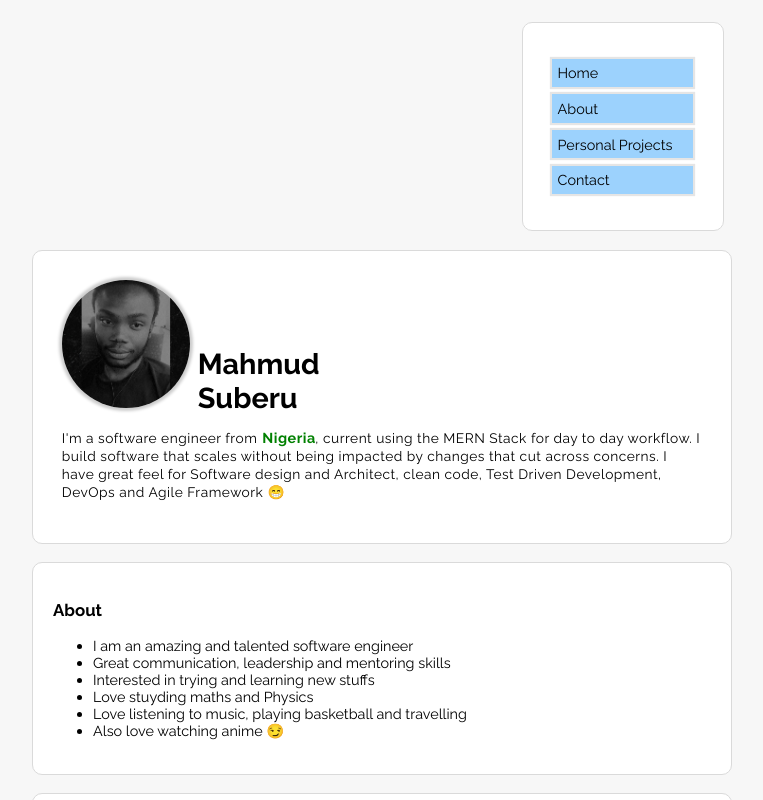
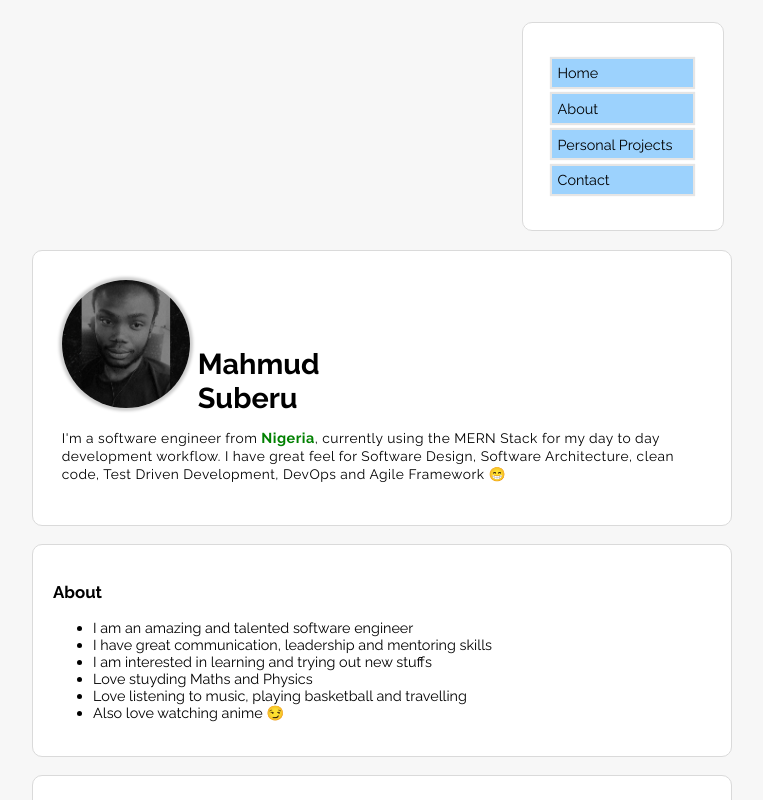
Before and after one commit to merhmood/merhmood.github.io, a React (Create React App) app: page / in a window 1280 px wide. Shown: the top 800 px of the page, without its empty margins (258-1021 px from the left). Built offline with nearby package versions, Linux system fonts and the light colour scheme.

Commit message:
fixed nigeria span

```diff
--- a/src/App.css
+++ b/src/App.css
@@ -84,6 +84,12 @@ body {
   line-height: 18px;
   letter-spacing: 0.5px;
 }
+.app .home .my-self p span {
+  color: green;
+  margin-left: 0;
+  font-size: 0.9rem;
+  display: inline;
+}
 @media screen and (max-width: 500px) {
   .app .home .my-self span {
     display: block;
--- a/src/components/About.tsx
+++ b/src/components/About.tsx
@@ -7,9 +7,9 @@ const About = () => {
         <h3>About</h3>
         <ul>
             <li>I am an amazing and talented software engineer</li>
-            <li>Great communication, leadership and mentoring skills</li>
-            <li>Interested in trying and learning new stuffs</li>
-            <li>Love stuyding maths and Physics</li>
+            <li>I have great communication, leadership and mentoring skills</li>
+          <li>I am interested in learning and trying out new stuffs</li>
+            <li>Love stuyding Maths and Physics</li>
             <li>
               Love listening to music,
               playing basketball and travelling
--- a/src/components/Home.tsx
+++ b/src/components/Home.tsx
@@ -18,23 +18,13 @@ const Home = () => {
         </div>
         <span>Mahmud Suberu</span>
         <p>
-          I'm a software engineer from
-
-          <span style={
-            {
-              color: 'green',
-              fontSize: '0.9rem',
-              marginLeft: 5,
-              marginRight: 43
-            }
-          }>
-            Nigeria
-          </span>
-          , current using the MERN Stack for day to day workflow.
-          I build software that scales without being impacted by
-          changes that cut across concerns. I have great feel for
-          Software design and Architect, clean code, Test Driven Development,
-          DevOps and Agile Framework &#x1F601;
+          I'm a software engineer from <span>Nigeria</span>
+          , currently using the MERN Stack for my
+          day to day development workflow.
+          I have great feel for Software Design,
+          Software Architecture, clean code,
+          Test Driven Development, DevOps and
+          Agile Framework &#x1F601;
 
         </p>
       </div>
--- a/src/scss/App.scss
+++ b/src/scss/App.scss
@@ -90,6 +90,12 @@ body {
                 font-size: 0.86rem;
                 line-height: 18px;
                 letter-spacing: 0.5px;
+                span{
+                    color: green;
+                    margin-left: 0;
+                    font-size: 0.9rem;
+                    display: inline;
+                }
             }
         }
     }
```
Also changed, not shown: 1 other file (tests, documents, lock files or other folders).
